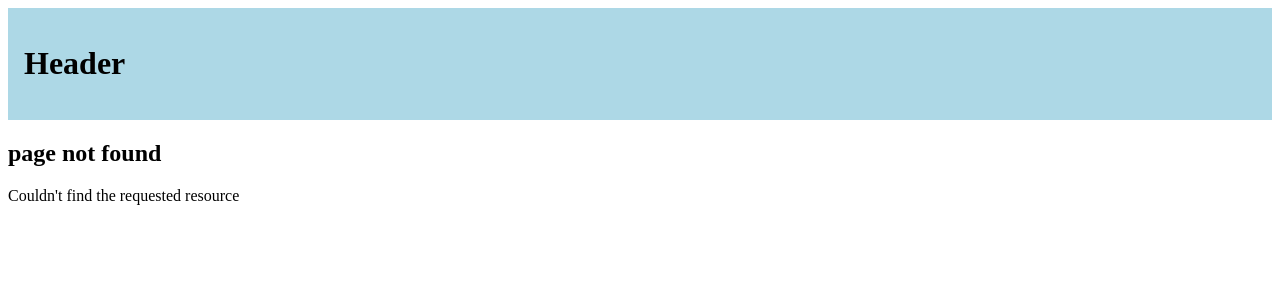
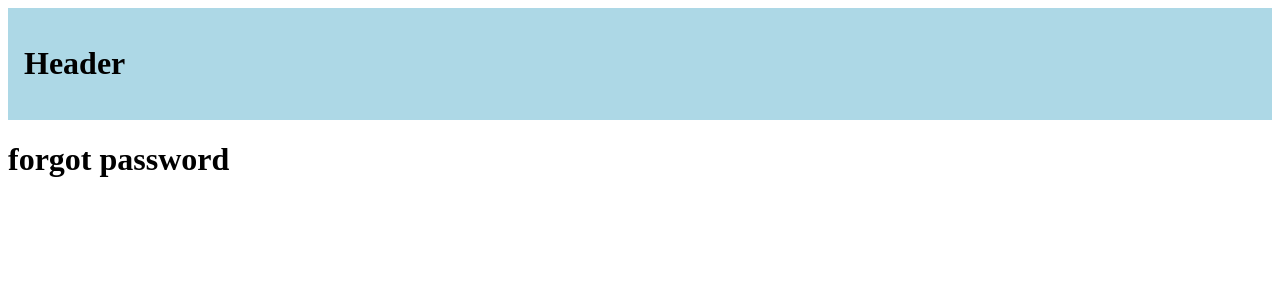
Before and after one commit to Raviikumar001/next-15-learn, a Next.js app: page /forgot-password in a window 1280 px wide. Before the commit this address had no page. Shown: the top 300 px of the page. Built offline with nearby package versions, Linux system fonts and the light colour scheme.

Commit message:
feat: added new forgot pasword route

```diff
--- /dev/null
+++ b/src/app/(auth)/forgot-password/page.tsx
@@ -0,0 +1,7 @@
+export default function Login() {
+  return (
+    <div>
+      <h1> forgot password</h1>
+    </div>
+  );
+}
```
